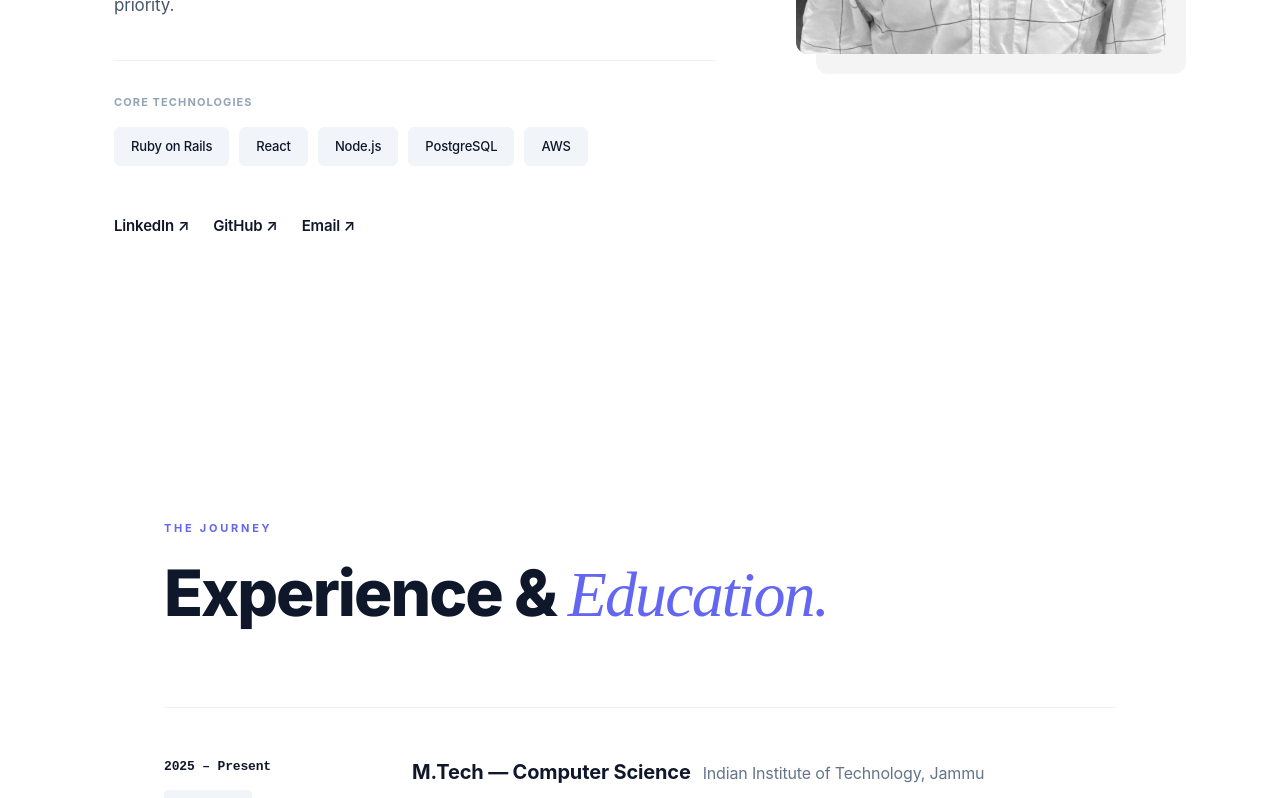
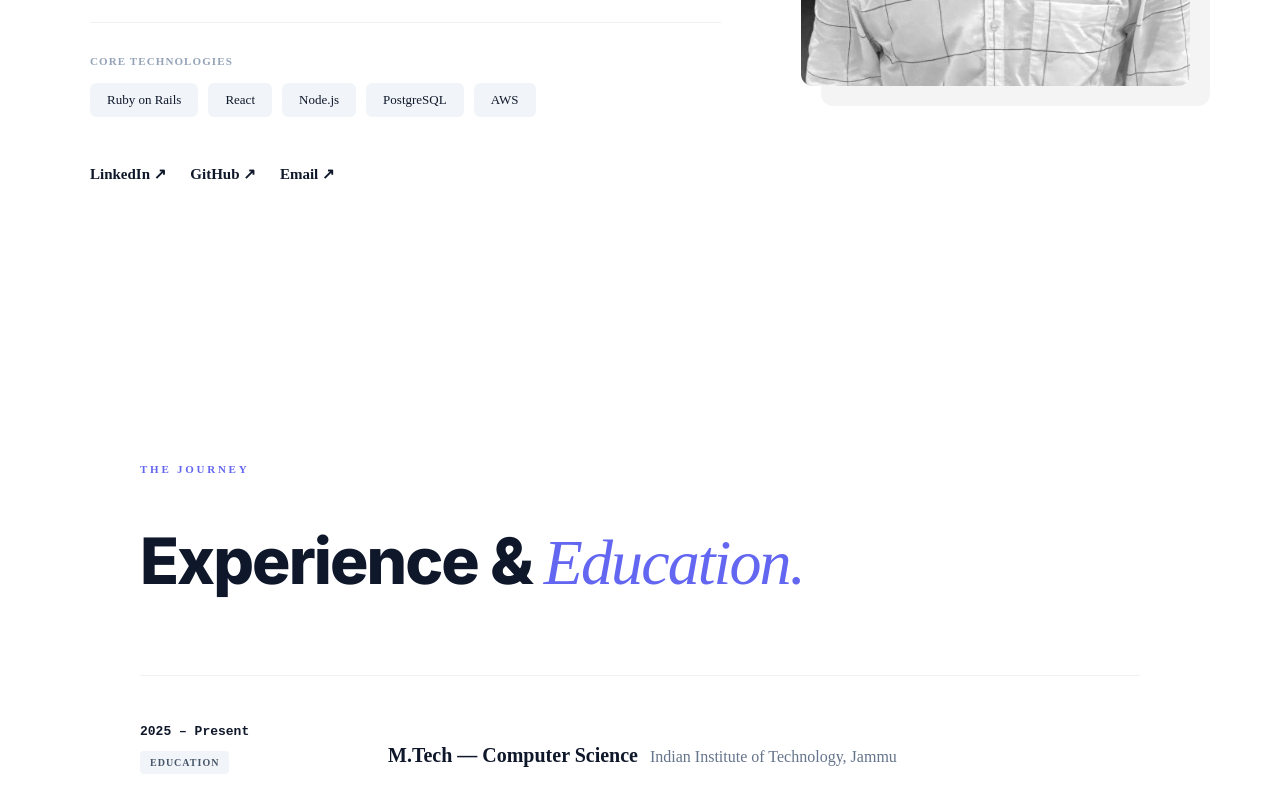
Before and after one commit to Ankit-Ahirrao/my-portfolio, a React (Vite) app: page / in a window 1280 px wide. Shown: the part 1380-2178 px from the top of the page. Built offline with nearby package versions, Linux system fonts and the light colour scheme; a web font is replaced by a local one.

Commit message:
update global css file

```diff
--- a/src/styles/global.css
+++ b/src/styles/global.css
@@ -1,130 +1,52 @@
-/* =====================
-   RESET
-   ===================== */
-
-* {
-  margin: 0;
-  padding: 0;
-  box-sizing: border-box;
+:root {
+  /* ... existing vars ... */
+  --container-width: 1100px; /* The "Golden" width for readability */
+  --grid-gap: 64px;
 }
 
-/* =====================
-   ROOT SYSTEM
-   ===================== */
-
-:root {
-  /* Section spacing system */
-  --section-padding-xl: 140px;
-  --section-padding-lg: 120px;
-  --section-padding-md: 96px;
-  --section-padding-sm: 72px;
-  --section-padding-xs: 56px;
-
-  /* Colors */
-  --text-primary: #0f172a;
-  --text-secondary: #334155;
-  --text-muted: #64748b;
-  --border-subtle: rgba(15, 23, 42, 0.08);
+/* --- THE FIX: Standard Container --- */
+.container {
+  max-width: var(--container-width);
+  margin: 0 auto;
+  padding: 0 24px;
+  width: 100%;
 }
 
-/* =====================
-   BASE
-   ===================== */
-
-html {
-  scroll-behavior: smooth;
+/* Utility to visualize the grid (remove later) */
+.debug-grid {
+  border-left: 1px solid red;
+  border-right: 1px solid red;
 }
 
-body {
-  background: #ffffff;
-  color: var(--text-primary);
-  font-family: -apple-system, BlinkMacSystemFont, "Inter", system-ui, sans-serif;
-  overflow-x: hidden;
-
-  /* Typography polish */
-  line-height: 1.65;              /* slightly more breathing room */
-  letter-spacing: -0.01em;        /* subtle premium tightness */
-  -webkit-font-smoothing: antialiased;
-  text-rendering: optimizeLegibility;
+/* Standard Section Header */
+.section-header-std {
+  margin-bottom: 80px;
+  max-width: 800px; /* Prevents titles from stretching too wide */
 }
 
-/* =====================
-   TYPOGRAPHY UTILITIES
-   ===================== */
+.section-label-std {
+  display: block;
+  font-size: 11px;
+  font-weight: 700;
+  letter-spacing: 0.25em;
+  text-transform: uppercase;
+  color: #6366f1;
+  margin-bottom: 24px;
+}
 
-.serif-heading {
-  font-family: "Times New Roman", Times, Georgia, serif;
+.section-title-std {
+  font-family: 'Inter', sans-serif;
+  font-size: clamp(2.5rem, 5vw, 3.5rem);
+  font-weight: 800;
+  color: #0f172a;
+  line-height: 1.1;
   letter-spacing: -0.02em;
 }
 
-.text-muted {
-  color: var(--text-muted);
+/* Serif accent for titles */
+.title-serif {
+  font-family: "Times New Roman", Georgia, serif;
+  font-style: italic;
+  font-weight: 400;
+  color: #334155;
 }
-
-.text-secondary {
-  color: var(--text-secondary);
-}
-
-/* =====================
-   SECTION SYSTEM
-   ===================== */
-
-section {
-  padding: var(--section-padding-md) 0;
-}
-
-/* Sections that should feel tighter */
-.section-tight {
-  padding: var(--section-padding-sm) 0;
-}
-
-/* Sections that should feel expansive */
-.section-wide {
-  padding: var(--section-padding-lg) 0;
-}
-
-/* Visual section closure without harsh lines */
-.section-soft-divider {
-  position: relative;
-}
-
-.section-soft-divider::after {
-  content: "";
-  position: absolute;
-  bottom: 0;
-  left: 50%;
-  transform: translateX(-50%);
-  width: 120px;
-  height: 1px;
-  background: var(--border-subtle);
-}
-
-/* =====================
-   LINKS & BUTTONS
-   ===================== */
-
-a {
-  color: inherit;
-  text-decoration: none;
-}
-
-button {
-  font-family: inherit;
-  cursor: pointer;
-}
-
-/* =====================
-   RESPONSIVE
-   ===================== */
-
-@media (max-width: 1024px) {
-  section {
-    padding: var(--section-padding-sm) 0;
-  }
-}
-
-@media (max-width: 768px) {
-  section {
-    padding: var(--section-padding-xs) 0;
-  }
-}
```
